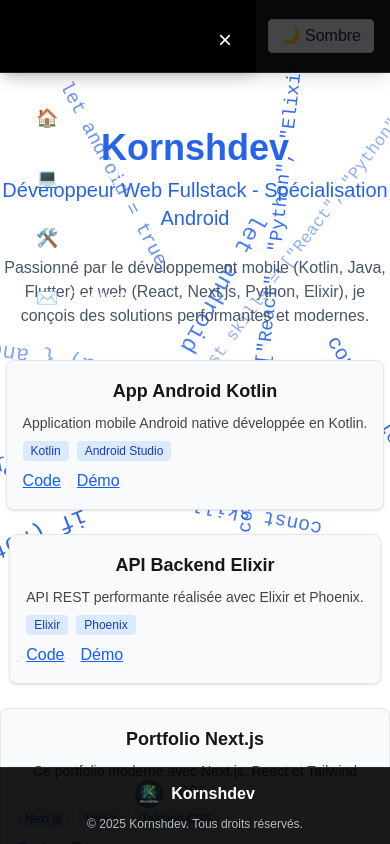
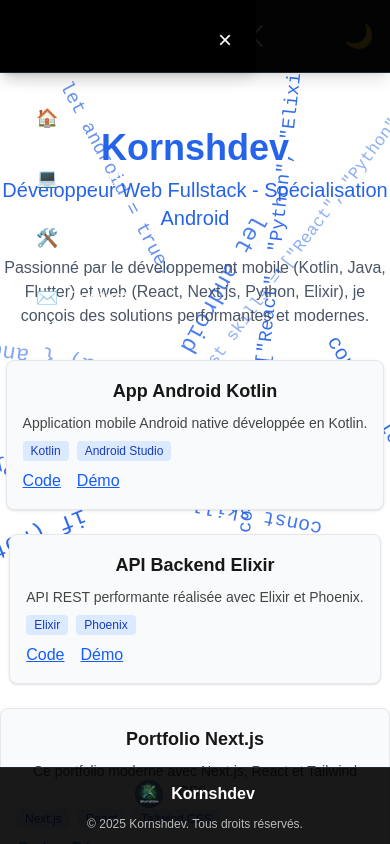
Before and after one commit to ujju16/kornshdevportfolio, a Next.js app in the folder kornshportfolio/: page / in a window 390 px wide. Both pictures are taken after a click on the button "Ouvrir le menu navigation". Shown: the top 844 px of the page. Built offline with nearby package versions, Linux system fonts and the light colour scheme.

Commit message:
fix(nav): suppression du texte clair/sombre, icône seule pour ThemeSwitch, panneau latéral mobile opaque

```diff
--- a/kornshportfolio/src/components/Navbar.tsx
+++ b/kornshportfolio/src/components/Navbar.tsx
@@ -52,10 +52,11 @@ const Navbar = () => {
           </li>
         ))}
       </ul>
-      <ThemeSwitch />
+      {/* Switch dark/light mode avec icônes seulement */}
+      <ThemeSwitch iconOnly />
       {/* Menu latéral mobile */}
       {open && (
-        <div className="fixed inset-0 z-50 bg-black/70 flex">
+        <div className="fixed inset-0 z-50 bg-black/90 dark:bg-black/95 bg-opacity-95 flex">
           <div className="w-64 bg-black dark:bg-black/95 h-full p-6 flex flex-col gap-6 animate-slide-in shadow-lg">
             <button
               className="self-end mb-4 text-white text-2xl"
--- a/kornshportfolio/src/components/ThemeSwitch.tsx
+++ b/kornshportfolio/src/components/ThemeSwitch.tsx
@@ -2,7 +2,7 @@
 
 import React, { useEffect, useState } from 'react';
 
-const ThemeSwitch: React.FC = () => {
+const ThemeSwitch: React.FC<{ iconOnly?: boolean }> = ({ iconOnly }) => {
   const [mounted, setMounted] = useState(false);
   const [theme, setTheme] = useState<'light' | 'dark'>('light');
 
@@ -53,11 +53,15 @@ const ThemeSwitch: React.FC = () => {
   return (
     <button
       onClick={toggleTheme}
-      className="ml-4 px-3 py-1 rounded bg-gray-200 dark:bg-gray-800 text-gray-800 dark:text-gray-200 border border-gray-300 dark:border-gray-700 transition-colors"
+      className={iconOnly ? "ml-2 text-2xl bg-transparent border-none p-0" : "ml-4 px-3 py-1 rounded bg-gray-200 dark:bg-gray-800 text-gray-800 dark:text-gray-200 border border-gray-300 dark:border-gray-700 transition-colors"}
       aria-label="Changer le thème"
       type="button"
     >
-      {theme === 'dark' ? '☀️ Clair' : '🌙 Sombre'}
+      {theme === 'dark' ? (
+        <span aria-label="Passer en mode clair" role="img">☀️</span>
+      ) : (
+        <span aria-label="Passer en mode sombre" role="img">🌙</span>
+      )}
     </button>
   );
 };
```
